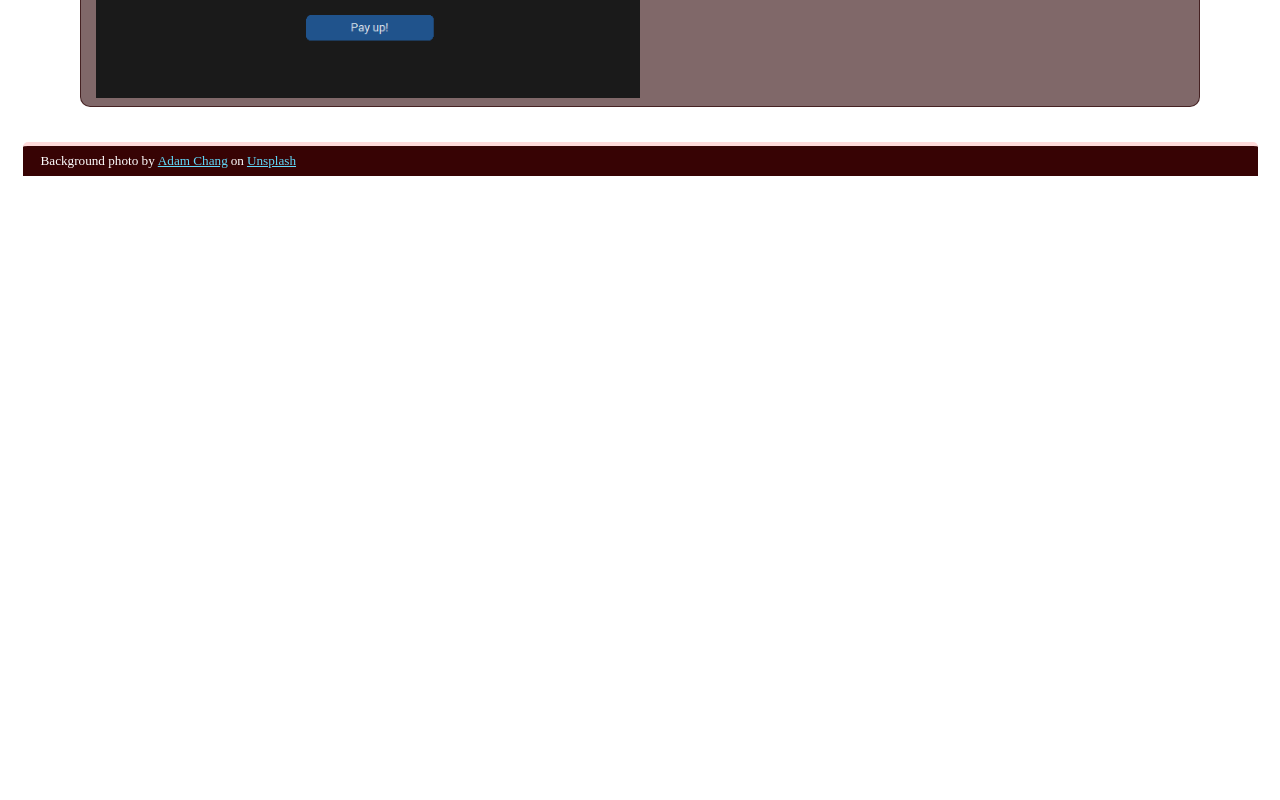
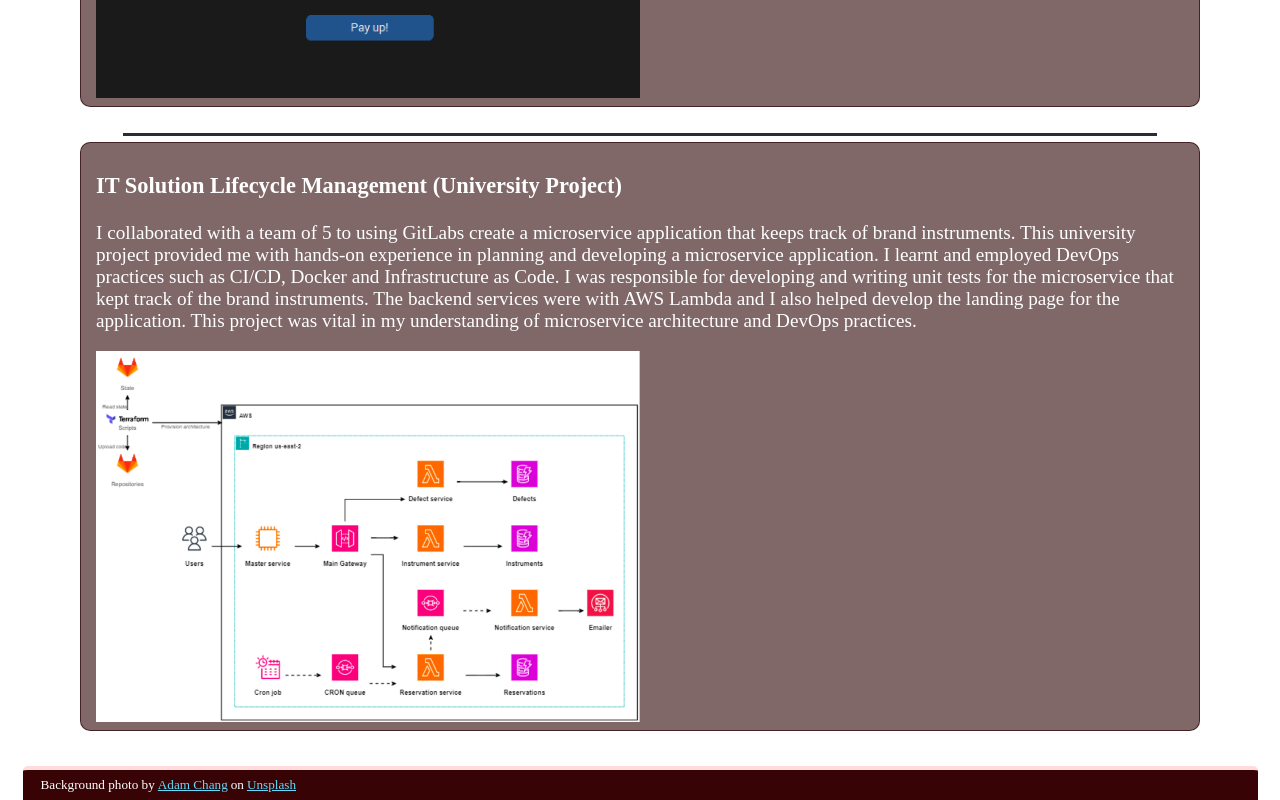
Before and after one commit to ngyitong/portfolio, a React (Create React App) app in the folder my-portfolio/: page /projects in a window 1280 px wide. Shown: the part 865-1665 px from the top of the page. Before the commit the page ends 1041 px from the top, so only its background shows below. Built offline with nearby package versions, Linux system fonts and the light colour scheme.

Commit message:
added to experiences and project page

```diff
--- a/my-portfolio/src/components/displayData.js
+++ b/my-portfolio/src/components/displayData.js
@@ -5,8 +5,9 @@ Data will be in a list.
 
 import googleCert from '../pictures/Coursera-Google-cybersec-cert.png';
 import brainhackCert from '../pictures/brainhack-2024.png';
-// import cs440ProjectPic1 from "../pictures/cs440-project-pic1.jpeg";
 import cs440ProjectPic2 from "../pictures/cs440-project-pic2.png";
+import cs302pic from "../pictures/cs302-microservice.png";
+import whitehatcert from "../pictures/whitehat-hacking-fundamentals-cert.pdf"
 
 
 
@@ -62,6 +63,7 @@ export function getExperiences() {
             title: "Coursera Google Cybersecurity Professional Certificate",
             body: "This certificate introduced me to the fundamentals of cybersecurity. " +
                     "I learnt about the different tools used by cybersecurity professionals to prevent, detect and respond to cyber attacks. " +
+                    "I was introduced to SIEM tools such as Splunk and Chronicle, and learnt the theory behind IDS/IPS, Firewalls and access control. " +
                     "This course also taught me how a company can identify, manage and respond to cyberseucity risks. " +
                     "Additionally, I was given hands on experience with tools such as Wireshark, tcpdump and VirusTotal. " +
                     "My completion of this course has provided me with a better appreciation of the importance of cybersecurity and the motivation to learn more about the different fields in cybersecurity. ",
@@ -74,6 +76,12 @@ export function getExperiences() {
                   "This hackathon presented numerous challenges which helped me to develop my techinical skills, " +
                   "espcially in network security and linux commands. ",
             imagePath: brainhackCert
+        },
+        {
+            id: '2',
+            title: "Whitehat Cybersecurity Capture the Flag",
+            body: "",
+            imagePath: whitehatcert
         }
     ]
     return experiences;
@@ -103,6 +111,17 @@ export function getProjects() {
                   "Using webhook, it would send the decryption key to our server via hybrid encryption. " +
                   "Through this project, I was able to gain a better understanding of how ransomware works through the perspective of an attacker. ",
             imagePath: cs440ProjectPic2
+        },
+        {
+            id: '2',
+            title: "IT Solution Lifecycle Management (University Project)",
+            body: "I collaborated with a team of 5 to using GitLabs create a microservice application that keeps track of brand instruments. " +
+                  "This university project provided me with hands-on experience in planning and developing a microservice application. " +
+                  "I learnt and employed DevOps practices such as CI/CD, Docker and Infrastructure as Code. " +
+                  "I was responsible for developing and writing unit tests for the microservice that kept track of the brand instruments. " +
+                  "The backend services were with AWS Lambda and I also helped develop the landing page for the application. " +
+                  "This project was vital in my understanding of microservice architecture and DevOps practices. ",
+            imagePath: cs302pic
         }
     ]
 
```
Also changed, not shown: my-portfolio/src/pictures/cs302-microservice.png (added), 1 other file (tests, documents, lock files or other folders).
